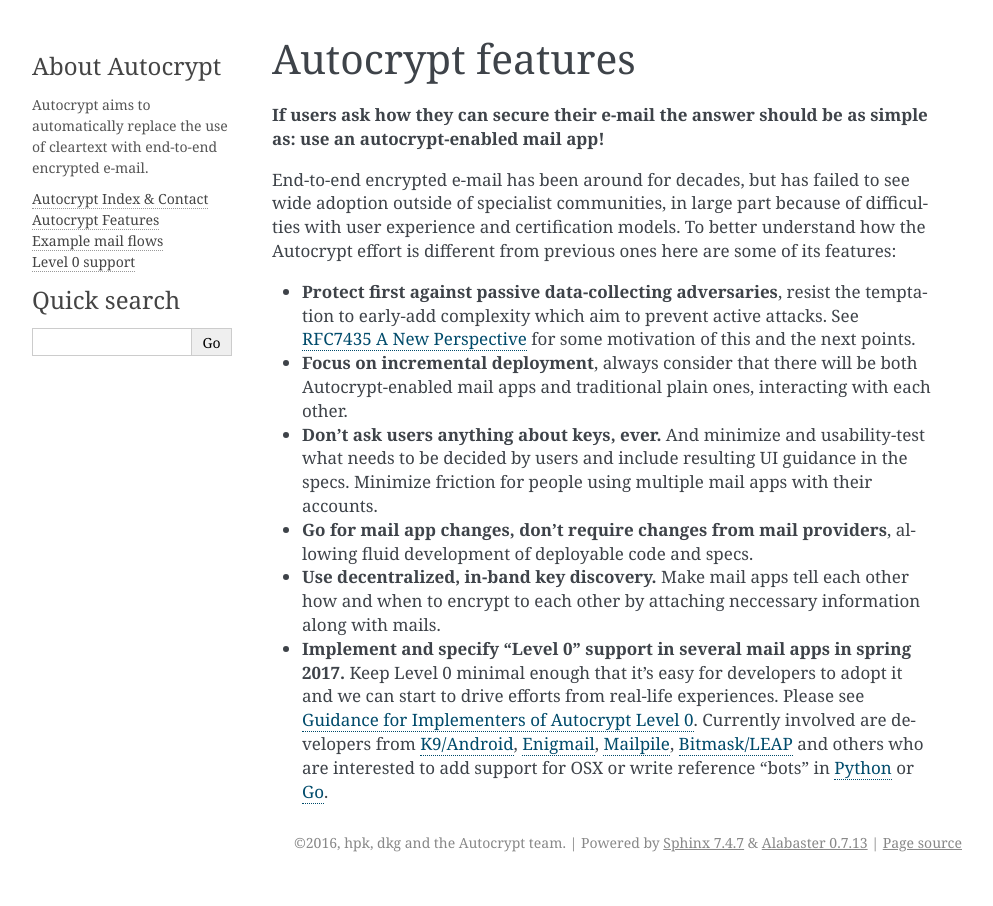
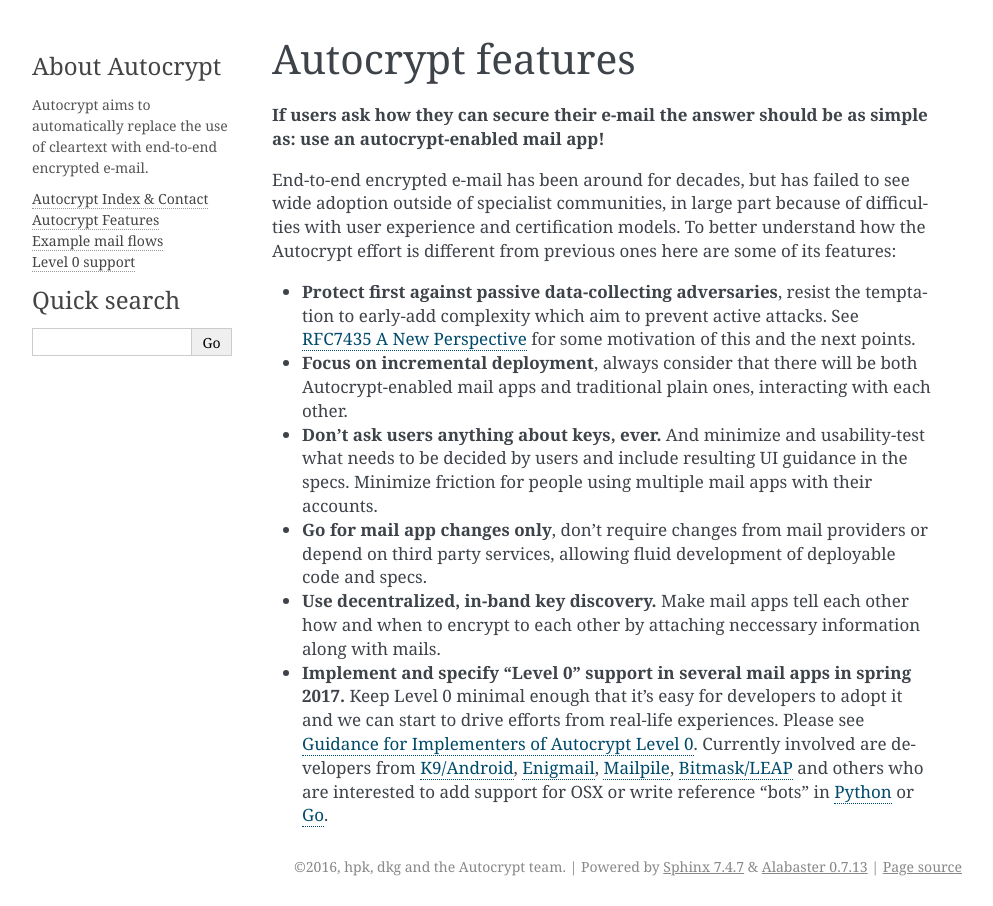
Before and after one commit to autocrypt/autocrypt, a Sphinx documentation site: the page built from doc/features.rst, in a window 1280 px wide. Shown: the whole page, without its empty margins (148-1141 px from the left). Built offline with Sphinx 7.4.7, drawn with Linux system fonts in a browser that asks for light colours.

Commit message:
slight reformulation of "go for mail app changes" point

```diff
--- a/doc/features.rst
+++ b/doc/features.rst
@@ -26,8 +26,9 @@ from previous ones here are some of its features:
   resulting UI guidance in the specs.  Minimize friction for people
   using multiple mail apps with their accounts.
 
-- **Go for mail app changes, don't require changes from mail providers**,
-  allowing fluid development of deployable code and specs.
+- **Go for mail app changes only**, don't require changes from mail
+  providers or depend on third party services, allowing fluid development
+  of deployable code and specs.
 
 - **Use decentralized, in-band key discovery.**  Make mail apps
   tell each other how and when to encrypt to each other
```
